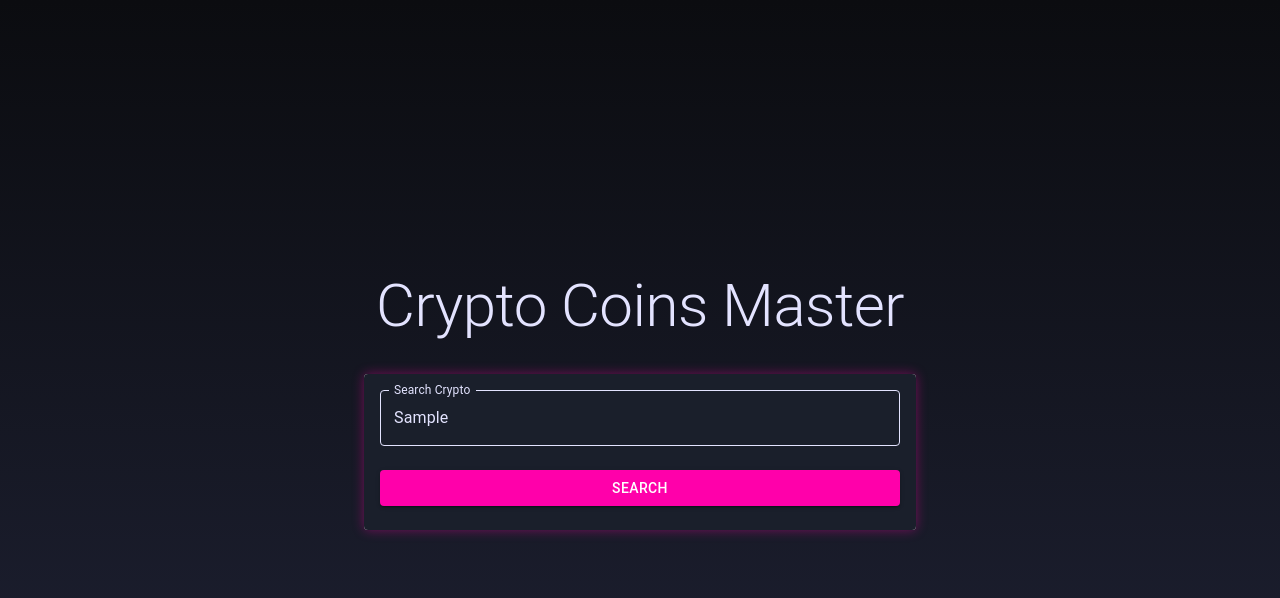
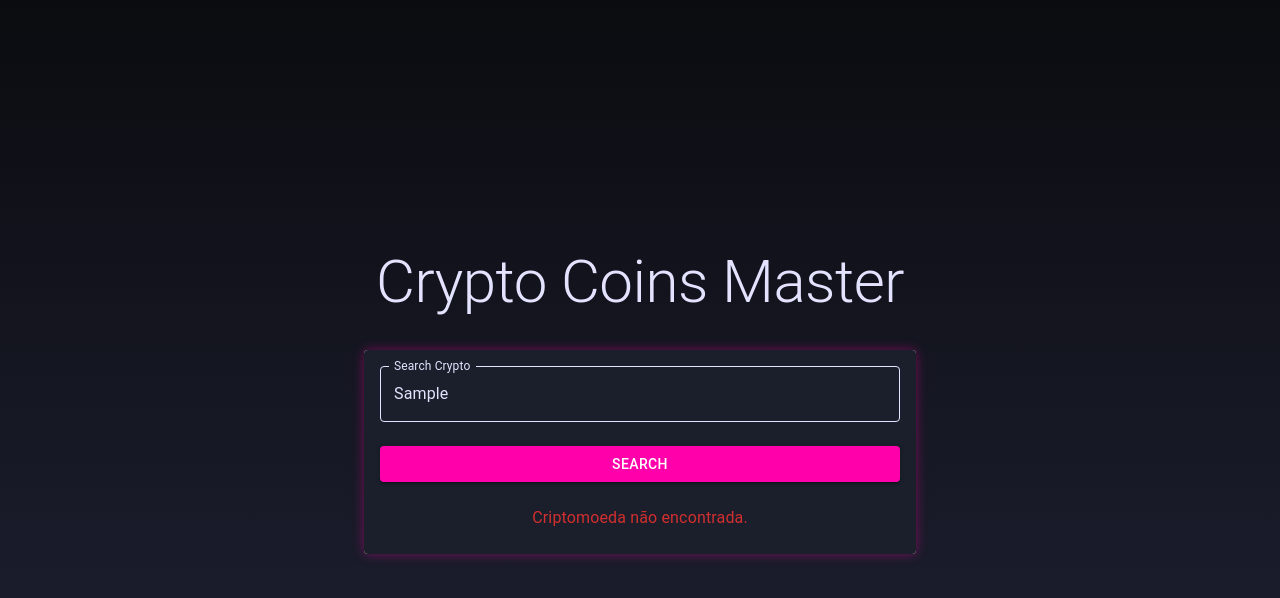
Before and after one commit to mahhfadel/fullstack, a React (Create React App) app in the folder fullstack-lucas-e-maria/: page / in a window 1280 px wide. Both pictures are taken after typing "Sample" into the empty fields and a click on the button "SEARCH". Shown: the top 598 px of the page. Built offline with nearby package versions, Linux system fonts and the light colour scheme; no server answers.

Commit message:
Adiciona feedback visual de erro e loading na busca de criptomoedas

```diff
--- a/fullstack-lucas-e-maria/src/components/SearchCryptoComponent.jsx
+++ b/fullstack-lucas-e-maria/src/components/SearchCryptoComponent.jsx
@@ -48,6 +48,7 @@ const SearchCryptoComponent = () => {
       },
     }}
   />
+
   <Button
     variant="contained"
     sx={{
@@ -59,7 +60,19 @@ const SearchCryptoComponent = () => {
     Search
   </Button>
 
+  {loading && (
+    <Box sx={{ display: 'flex', justifyContent: 'center' }}>
+      <CircularProgress sx={{ color: '#FF00AA' }} />
     </Box>
+  )}
+
+  {apiError && (
+    <Typography color="error" align="center">
+      {apiError}
+    </Typography>
+  )}
+</Box>
+
           </CardContent>
         </Card>
 
```
Lines whose indentation alone changed are shown as unchanged.
